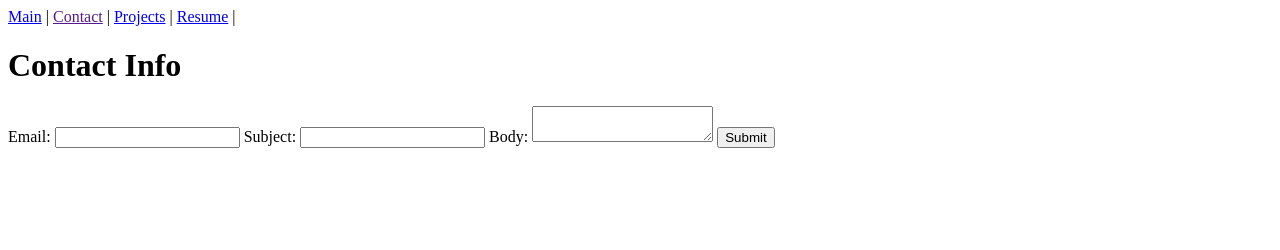
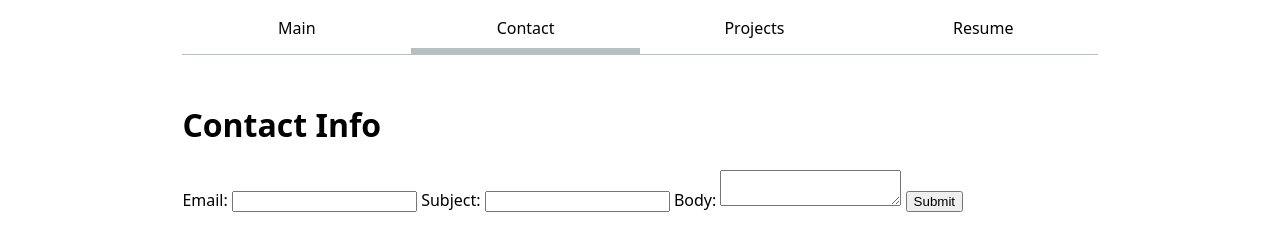
Before and after one commit to KhaleelKarim/portfolio, a plain HTML site: page contact/index.html in a window 1280 px wide. Drawn offline with Linux system fonts and the light colour scheme.

Commit message:
Updated nav pane to be nice on all pages

```diff
--- a/contact/index.html
+++ b/contact/index.html
@@ -1,14 +1,15 @@
 <!DOCTYPE html>
 <html lang="en">
 <head>
+    <link rel="stylesheet" href="../style.css">
     <meta charset="UTF-8">
     <meta name="viewport" content="width=device-width, initial-scale=1.0">
     <title>Contact</title>
     <nav>
-        <a href="../index.html">Main</a> |
-        <a href="">Contact</a> |
-        <a href="../projects/index.html">Projects</a> |
-        <a href="../resume/index.html">Resume</a> |
+        <a href="../index.html">Main</a>
+        <a class="current" href="">Contact</a>
+        <a href="../projects/index.html">Projects</a>
+        <a href="../resume/index.html">Resume</a>
     </nav>
     <h1>Contact Info</h1>
 
```
Also changed, not shown: projects/index.html (+5 -4 lines), resume/index.html (+5 -4 lines).
